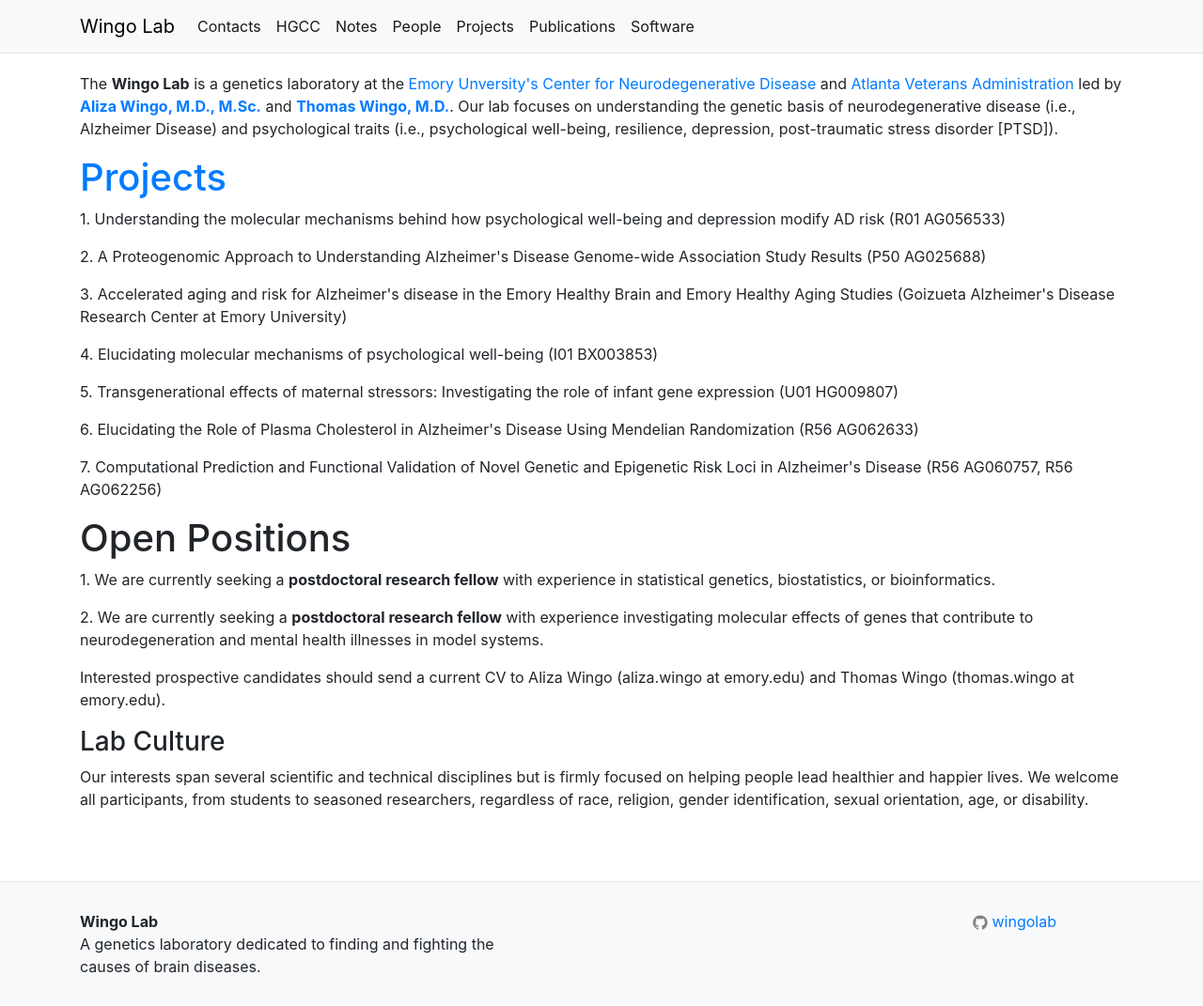
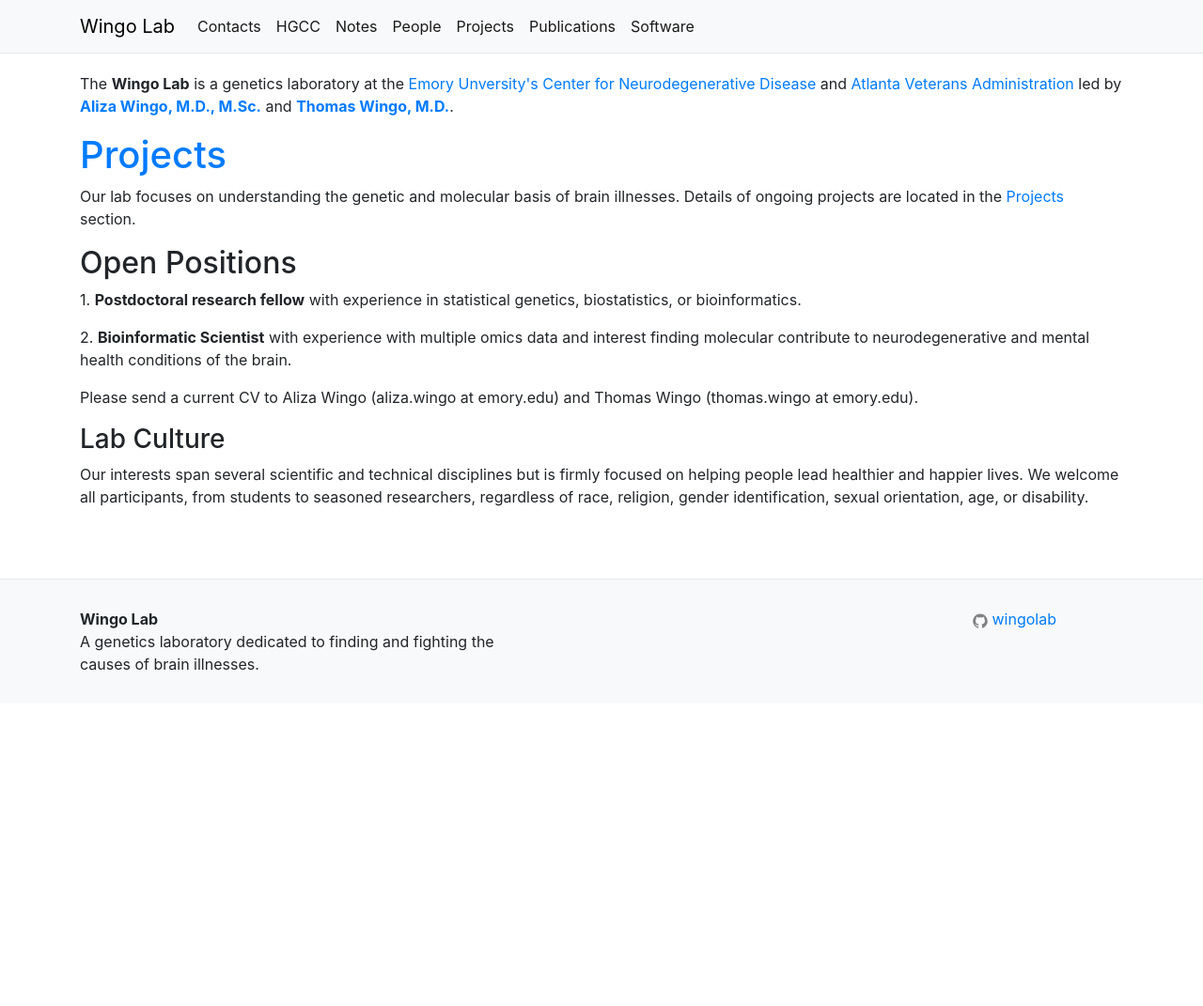
Before and after one commit to wingolab/wingolab.github.io, a Jekyll site: the page built from index.html, in a window 1280 px wide. Shown: the whole page at 94% size. Built offline with Jekyll 4.4.1, drawn with Linux system fonts in a browser that asks for light colours; the list of posts is cut into pages by our own code; after the commit the page ends 900 px from its top, so only the background shows below that.

Commit message:
edit wording

```diff
--- a/_includes/footer.html
+++ b/_includes/footer.html
@@ -5,7 +5,7 @@
         <strong>Wingo Lab</strong>
         <br />
         A genetics laboratory dedicated to finding and fighting the causes of
-        brain diseases.
+        brain illnesses.
       </div>
       <div class="col-md-5"></div>
       <div class="col-md-2">
--- a/index.html
+++ b/index.html
@@ -3,47 +3,46 @@
 ---
 
 <div class="home">
-
-  <p>The <b>Wingo Lab</b> is a genetics laboratory at the
-    <a href="http://www.cnd.emory.edu/">Emory Unversity's Center for
-      Neurodegenerative Disease</a> and <a href="http://www.atlanta.va.gov/">
-      Atlanta Veterans Administration</a> led by <b><a href="people/">
-        Aliza Wingo, M.D., M.Sc.</a></b> and <b><a href="people/">
-        Thomas Wingo, M.D.</a></b>. Our lab focuses on understanding the genetic
-    basis of neurodegenerative disease (i.e., Alzheimer Disease) and psychological
-    traits (i.e., psychological well-being, resilience, depression, post-traumatic
-    stress disorder [PTSD]).</p>
+  <p>
+    The <b>Wingo Lab</b> is a genetics laboratory at the
+    <a href="http://www.cnd.emory.edu/"
+      >Emory Unversity's Center for Neurodegenerative Disease</a
+    >
+    and
+    <a href="http://www.atlanta.va.gov/"> Atlanta Veterans Administration</a>
+    led by <b><a href="people/"> Aliza Wingo, M.D., M.Sc.</a></b> and
+    <b><a href="people/"> Thomas Wingo, M.D.</a></b
+    >.
+  </p>
 
   <h1><a href="Projects/">Projects</a></h1>
+  <p>
+    Our lab focuses on understanding the genetic and molecular basis of brain
+    illnesses. Details of ongoing projects are located in the
+    <a href="Projects/">Projects</a> section.
+  </p>
 
-  <p>1. Understanding the molecular mechanisms behind how psychological well-being
-    and depression modify AD risk (R01 AG056533)</p>
-  <p>2. A Proteogenomic Approach to Understanding Alzheimer's Disease Genome-wide
-    Association Study Results (P50 AG025688)</p>
-  <p>3. Accelerated aging and risk for Alzheimer's disease in the Emory Healthy Brain
-    and Emory Healthy Aging Studies (Goizueta Alzheimer's Disease Research Center
-    at Emory University)</p>
-  <p>4. Elucidating molecular mechanisms of psychological well-being (I01 BX003853)</p>
-  <p>5. Transgenerational effects of maternal stressors: Investigating the role of
-    infant gene expression (U01 HG009807)</p>
-  <p>6. Elucidating the Role of Plasma Cholesterol in Alzheimer's Disease Using
-    Mendelian Randomization (R56 AG062633)</p>
-  <p>7. Computational Prediction and Functional Validation of Novel Genetic and
-    Epigenetic Risk Loci in Alzheimer's Disease (R56 AG060757, R56 AG062256) </p>
-
-  <h1>Open Positions</h1>
-  <p>1. We are currently seeking a <b>postdoctoral research fellow</b> with experience
-    in statistical genetics, biostatistics, or bioinformatics. </p>
-  <p>2. We are currently seeking a <b>postdoctoral research fellow</b> with experience
-    investigating molecular effects of genes that contribute to neurodegeneration and
-    mental health illnesses in model systems. </p>
-  <p>Interested prospective candidates should send a current CV to Aliza Wingo (aliza.wingo at emory.edu)
-    and Thomas Wingo (thomas.wingo at emory.edu).</p>
+  <h2>Open Positions</h2>
+  <p>
+    1. <b>Postdoctoral research fellow</b> with experience in statistical
+    genetics, biostatistics, or bioinformatics.
+  </p>
+  <p>
+    2. <b>Bioinformatic Scientist</b> with experience with multiple omics data
+    and interest finding molecular contribute to neurodegenerative and mental
+    health conditions of the brain.
+  </p>
+  <p>
+    Please send a current CV to Aliza Wingo (aliza.wingo at emory.edu) and
+    Thomas Wingo (thomas.wingo at emory.edu).
+  </p>
 
   <h3>Lab Culture</h3>
-  <p>Our interests span several scientific and technical disciplines but is firmly
-  focused on helping people lead healthier and happier lives. We welcome all
-  participants, from students to seasoned researchers, regardless of race,
-  religion, gender identification, sexual orientation, age, or disability.
-
+  <p>
+    Our interests span several scientific and technical disciplines but is
+    firmly focused on helping people lead healthier and happier lives. We
+    welcome all participants, from students to seasoned researchers, regardless
+    of race, religion, gender identification, sexual orientation, age, or
+    disability.
+  </p>
 </div>
```
